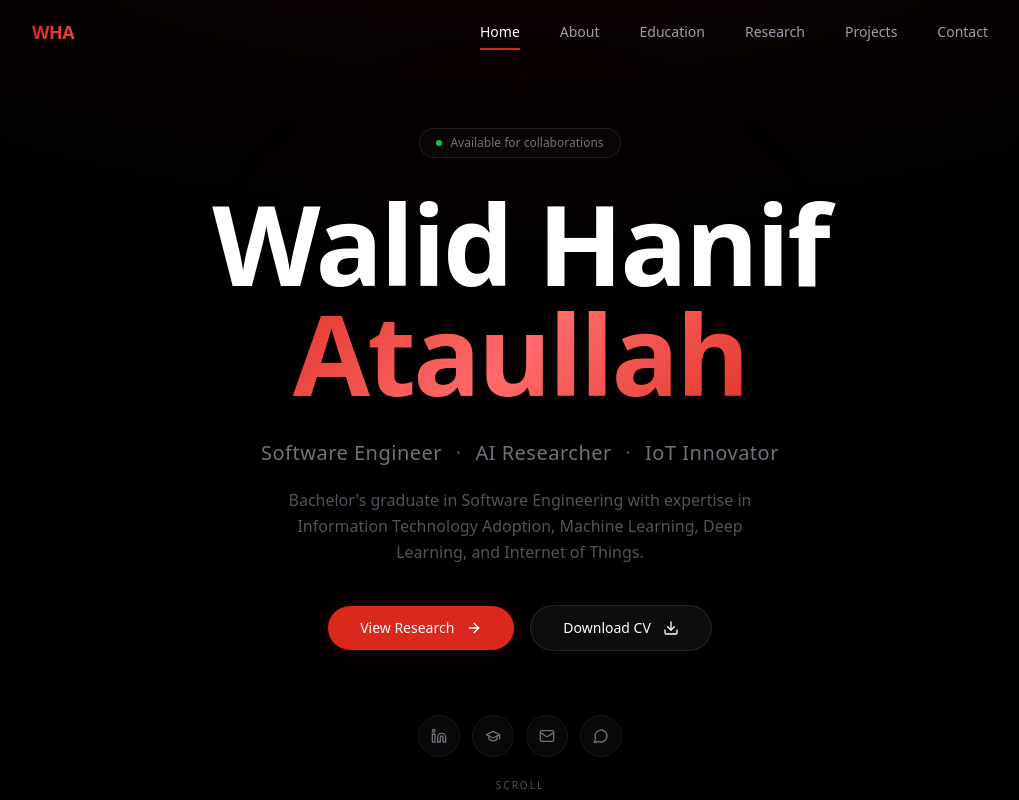
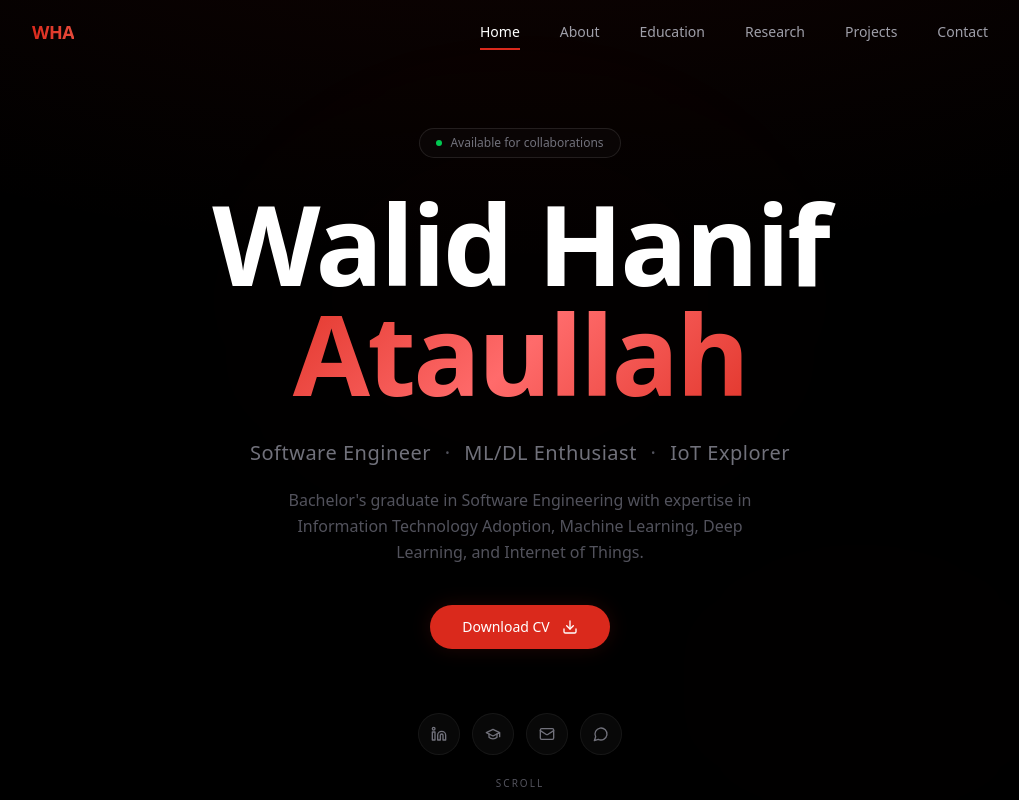
Before and after one commit to walidhnf25/my-portofolio, a Next.js app: page / in a window 1280 px wide. Shown: the top 800 px of the page, without its empty margins (120-1139 px from the left). Built offline with nearby package versions, Linux system fonts and the light colour scheme.

Commit message:
feat(content): refine hero and footer branding content

```diff
--- a/components/Footer.tsx
+++ b/components/Footer.tsx
@@ -20,7 +20,7 @@ export default function Footer() {
             <h3 className="text-lg font-bold">
               <span className="gradient-text-accent">Walid Hanif Ataullah</span>
             </h3>
-            <p className="mt-1 text-sm text-zinc-600">Software Engineer & AI Researcher</p>
+            <p className="mt-1 text-sm text-zinc-600">Software Engineer & ML/DL Enthusiast</p>
           </div>
 
           <div className="flex items-center gap-2">
--- a/components/sections/Hero.tsx
+++ b/components/sections/Hero.tsx
@@ -1,7 +1,7 @@
 "use client";
 
 import { motion } from "framer-motion";
-import { ArrowRight, Download } from "lucide-react";
+import { Download } from "lucide-react";
 import { LinkedinIcon, GraduationCapIcon, MailIcon, MessageCircleIcon } from "@/components/icons";
 import Button from "@/components/ui/Button";
 import GridBackground from "@/components/backgrounds/GridBackground";
@@ -56,7 +56,7 @@ export default function Hero() {
             transition={{ duration: 0.6, delay: 0.4 }}
             className="mt-8 text-lg md:text-xl text-zinc-500 tracking-wide"
           >
-            Software Engineer <span className="text-zinc-600 mx-2">·</span> AI Researcher <span className="text-zinc-600 mx-2">·</span> IoT Innovator
+            Software Engineer <span className="text-zinc-600 mx-2">·</span> ML/DL Enthusiast <span className="text-zinc-600 mx-2">·</span> IoT Explorer
           </motion.p>
 
           <motion.p
@@ -72,12 +72,9 @@ export default function Hero() {
             initial={{ opacity: 0, y: 20 }}
             animate={{ opacity: 1, y: 0 }}
             transition={{ duration: 0.6, delay: 0.6 }}
-            className="mt-10 flex items-center gap-4"
+            className="mt-10 flex justify-center"
           >
-            <Button variant="primary" size="lg" icon={<ArrowRight className="w-4 h-4" />}>
-              View Research
-            </Button>
-            <Button variant="secondary" size="lg" icon={<Download className="w-4 h-4" />}>
+            <Button variant="primary" size="lg" icon={<Download className="w-4 h-4" />}>
               Download CV
             </Button>
           </motion.div>
```
